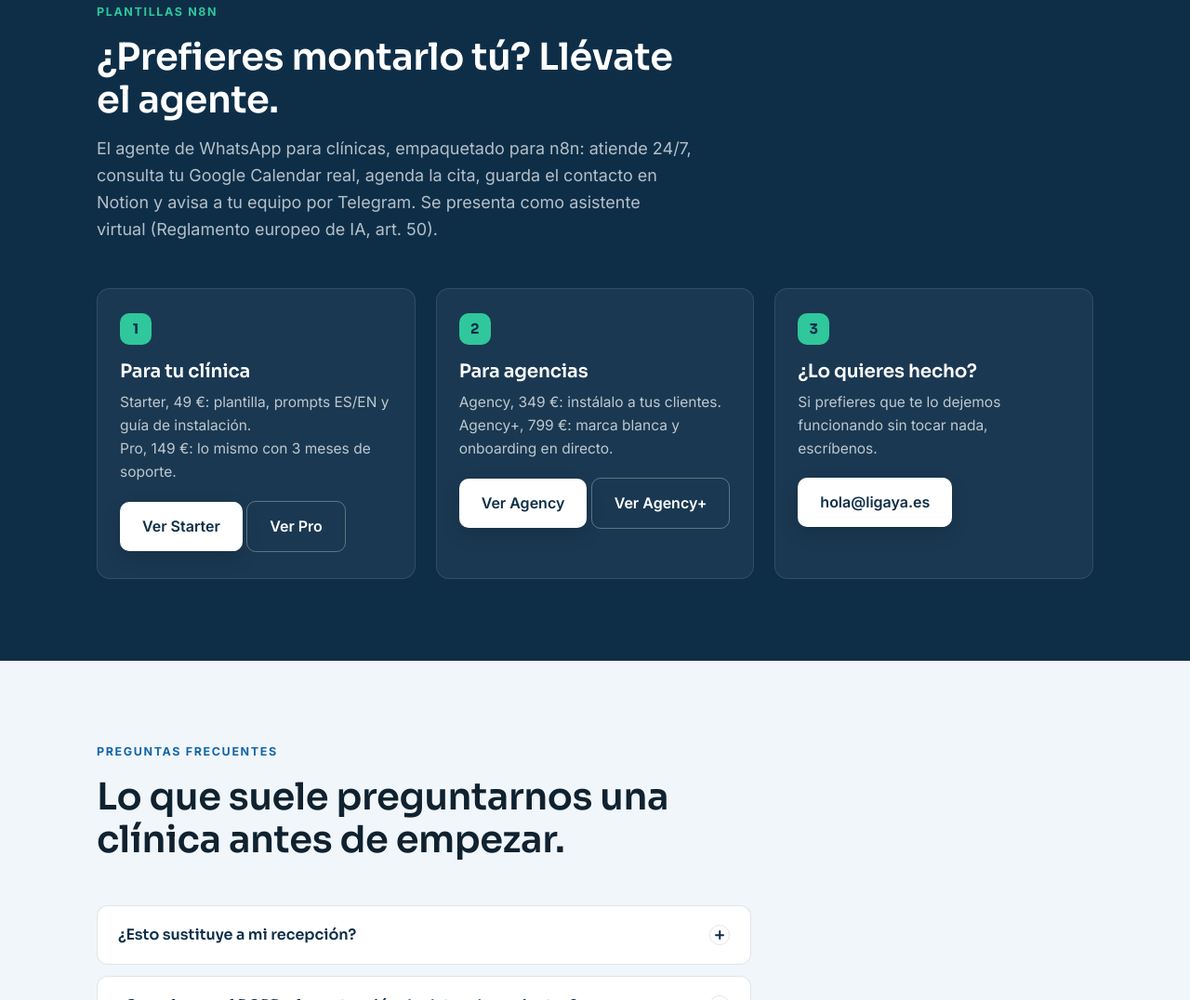
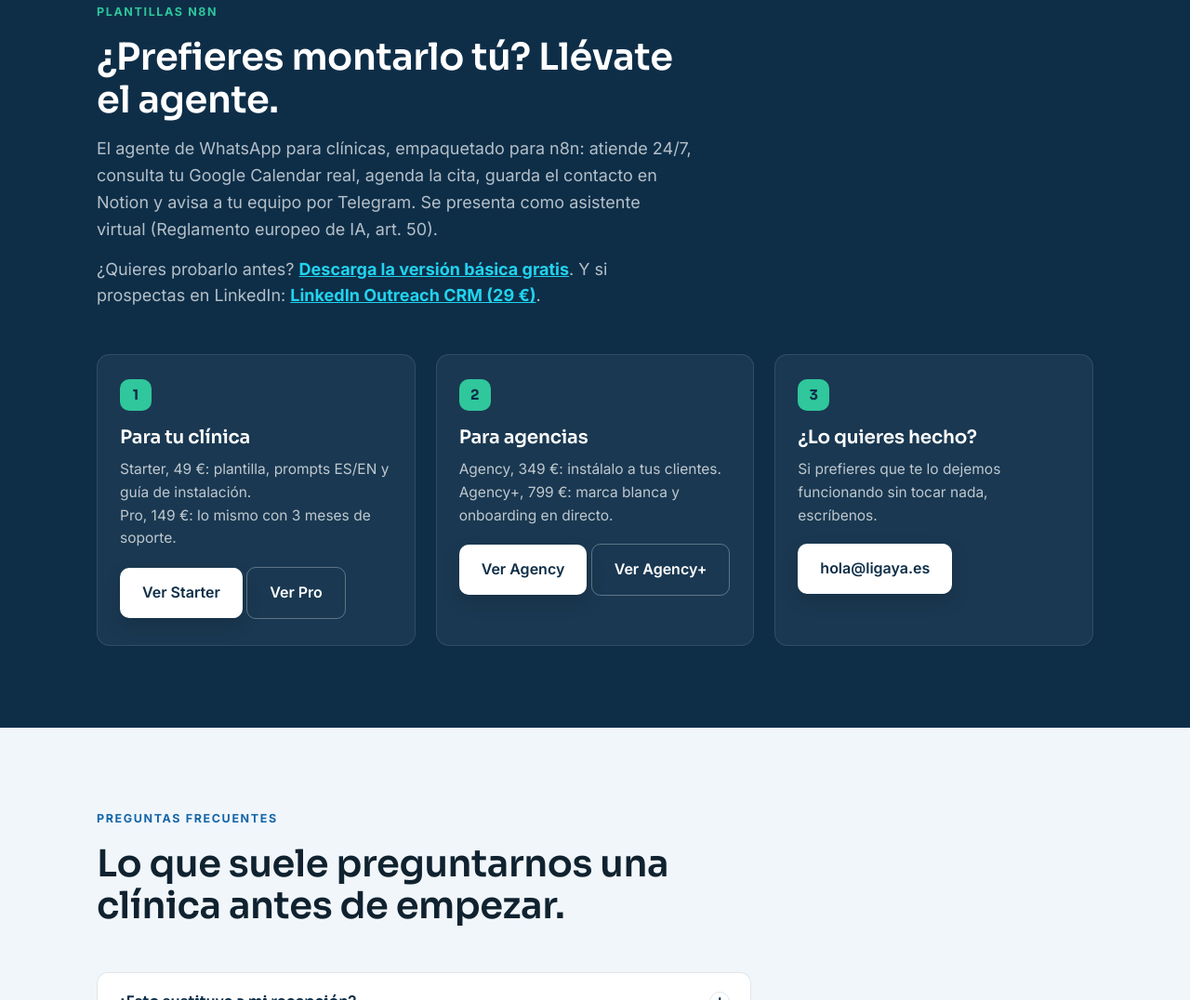
Before and after one commit to Maria00-1/ligaya-web, a plain HTML site: page index.html in a window 1280 px wide. Shown: the part 3233-4309 px from the top of the page at 93% size. Drawn offline with Linux system fonts and the light colour scheme.

Commit message:
Enlaces al agente gratis y al CRM de LinkedIn en la seccion de plantillas
Co-Authored-By: Claude Opus 5.5 <noreply@anthropic.com>
Claude-Session: https://claude.ai/code/session_01J83oaBmwLBj4zYjyqvho61

```diff
--- a/index.html
+++ b/index.html
@@ -715,6 +715,10 @@
         guarda el contacto en Notion y avisa a tu equipo por Telegram.
         Se presenta como asistente virtual (Reglamento europeo de IA, art. 50).
       </p>
+      <p style="margin-top:14px">
+        ¿Quieres probarlo antes? <a href="https://palicpic6.gumroad.com/l/agente-whatsapp-gratis" style="color:#22D3EE;font-weight:700">Descarga la versión básica gratis</a>.
+        Y si prospectas en LinkedIn: <a href="https://palicpic6.gumroad.com/l/linkedin-outreach-crm" style="color:#22D3EE;font-weight:700">LinkedIn Outreach CRM (29 €)</a>.
+      </p>
     </div>
 
     <div class="steps">
```
